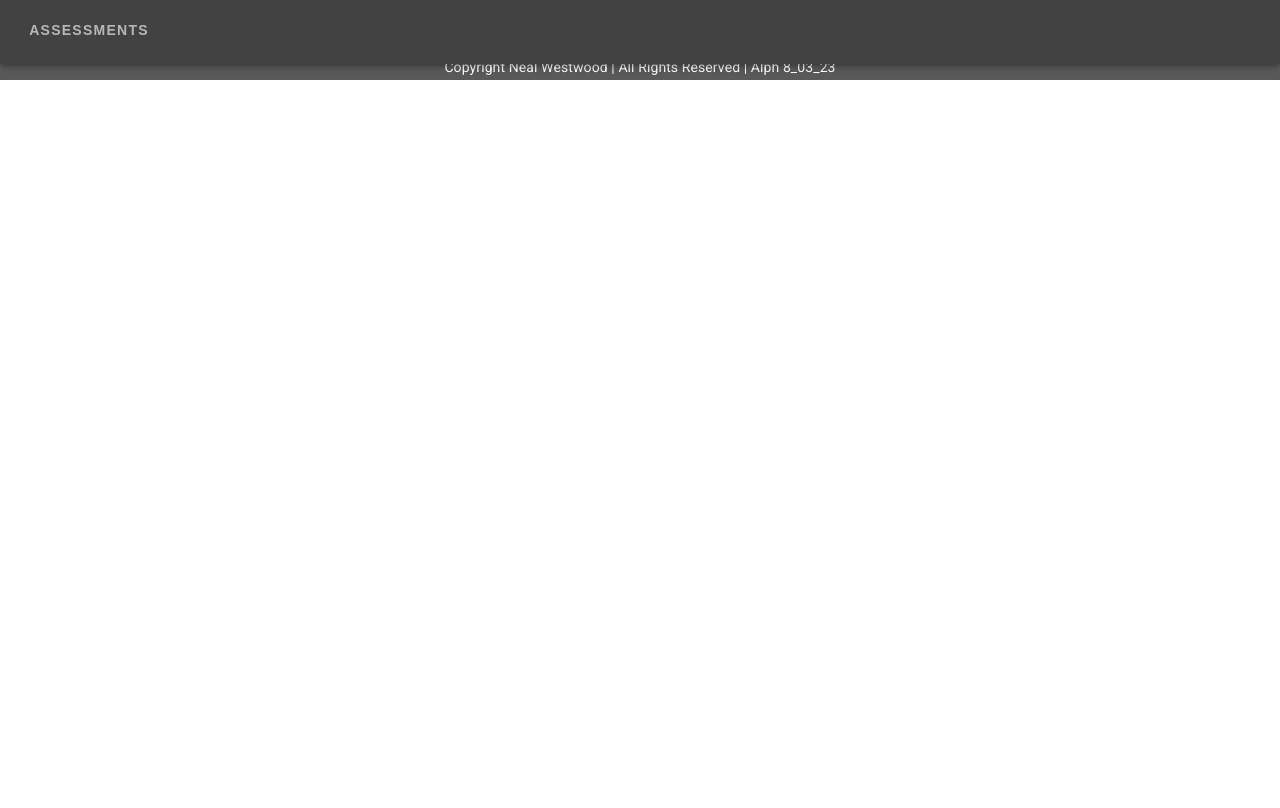
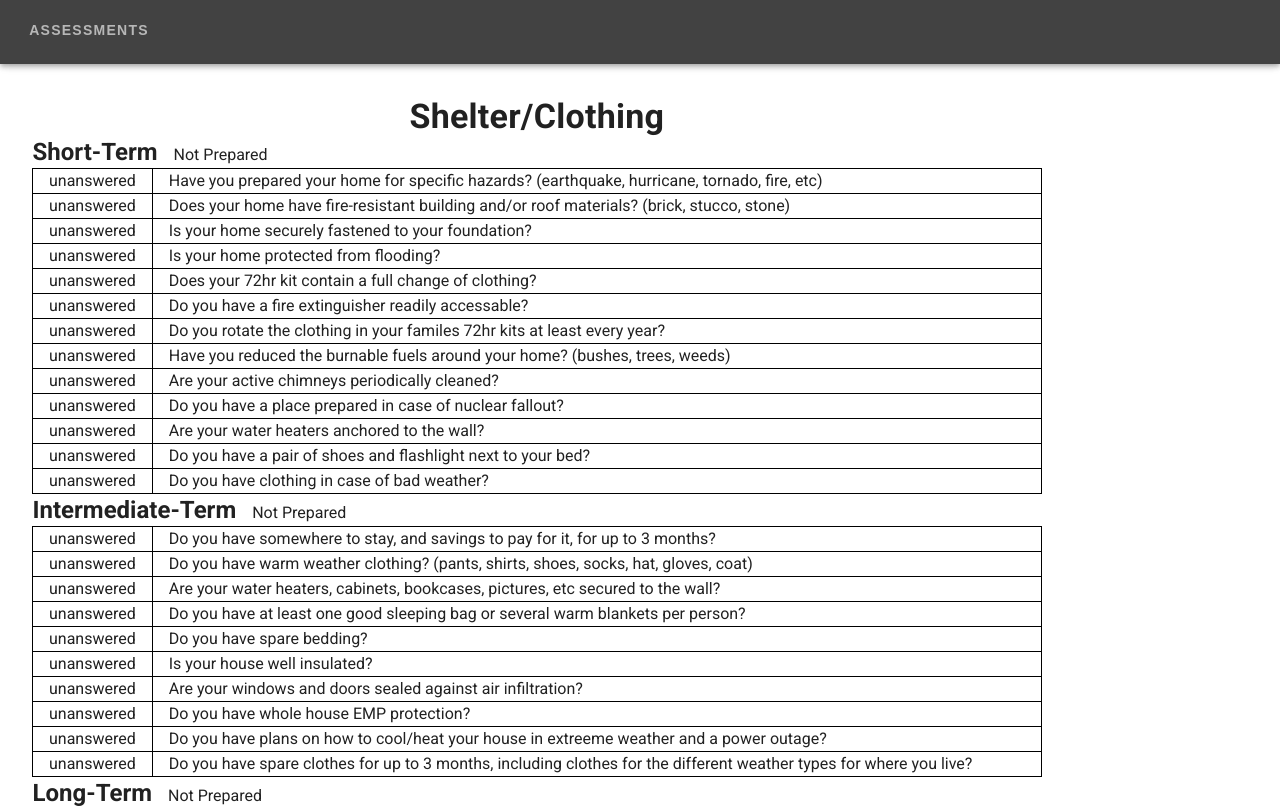
Before and after one commit to N-Westwood/dads-website, a Vue app: page /print in a window 1280 px wide. Shown: the top 808 px of the page. Built offline with nearby package versions, Linux system fonts and the light colour scheme.

Commit message:
Adds print page

```diff
--- a/src/components/Footer.vue
+++ b/src/components/Footer.vue
@@ -1,17 +1,21 @@
 <template>
-  <v-footer
-    dark
-    padless
-  >
+  <v-footer dark padless>
     <v-card
       flat
       tile
       color="secondary"
       class="lighten-1 white--text text-center"
-      width='100%'
-      height='5em'
+      width="100%"
+      height="5em"
     >
-      <router-link class="white--text" :to="{ name: 'References'}">References</router-link>
+      <router-link
+        class="white--text inline-block px-2"
+        :to="{ name: 'References' }"
+        >References</router-link
+      >
+      <router-link class="white--text inline-block px-2" :to="{ name: 'Print' }"
+        >Print Summary</router-link
+      >
       <v-card-text class="white--text pt-8">
         Copyright Neal Westwood | All Rights Reserved | Alph 8_03_23
       </v-card-text>
@@ -21,11 +25,11 @@
 
 <script>
 export default {
-  data: ()=> {
+  data: () => {
     return {
       icons: [
         ['mdi-github', 'https://github.com/david3214'],
-        ['mdi-linkedin', 'https://www.linkedin.com/in/david-westwood-01354b225'],
+        ['mdi-linkedin', 'https://www.linkedin.com/in/david-westwood-01354b225']
       ]
     }
   }
--- a/src/components/Header.vue
+++ b/src/components/Header.vue
@@ -112,4 +112,9 @@ export default {
   height: auto !important;
   padding: 0 !important;
 }
+@media print {
+  .v-toolbar {
+    display: none !important;
+  }
+}
 </style>
--- a/src/router/index.js
+++ b/src/router/index.js
@@ -3,6 +3,7 @@ import VueRouter from 'vue-router'
 import Home from '../views/Home.vue'
 import Survey from '../views/Survey.vue'
 import Reference from '../views/Reference.vue'
+import Print from '../views/Print.vue'
 
 Vue.use(VueRouter)
 
@@ -21,6 +22,11 @@ const routes = [
     path: '/references',
     name: 'References',
     component: Reference
+  },
+  {
+    path: '/print',
+    name: 'Print',
+    component: Print
   }
 ]
 
--- /dev/null
+++ b/src/views/Print.vue
@@ -0,0 +1,121 @@
+<template>
+  <v-main class="mt-16 pb-16 pl-8 pr-8">
+    <table class="w-100 table">
+      <colgroup></colgroup>
+      <thead>
+        <tr>
+          <th></th>
+        </tr>
+      </thead>
+      <tbody>
+        <template v-for="category in categories">
+          <tr :key="category.id" class="pagebreak">
+            <td
+              colspan="3"
+              class="text-center font-weight-bold text-h4 pt-8 inline-block"
+            >
+              {{ category.label }}
+            </td>
+          </tr>
+          <template v-for="(period, key) in category.periods">
+            <tr :key="category.id + key">
+              <td colspan="2">
+                <span class="font-weight-bold text-h5 inline-block pr-4">{{
+                  period.label
+                }}</span>
+                <span>{{ period.overall }}</span>
+              </td>
+            </tr>
+            <template v-for="question in period.questions">
+              <tr :key="category.id + key + question.id">
+                <td class="px-4 bordered">
+                  {{
+                    question.answer === 1
+                      ? 'yes'
+                      : question.answer === 0
+                      ? 'no'
+                      : 'unanswered'
+                  }}
+                </td>
+                <td class="px-4 bordered">{{ question.question }}</td>
+              </tr>
+            </template>
+          </template>
+        </template>
+      </tbody>
+    </table>
+  </v-main>
+</template>
+
+<script>
+import data from '../assets/data.json'
+import { getAnswers } from '../lib/answers.js'
+
+const overallLabels = {
+  1: 'Reasonably Prepared',
+  2: 'Somewhat Prepared',
+  3: 'Not Prepared'
+}
+
+export default {
+  name: 'Print',
+  data: () => {
+    const answers = getAnswers()
+    const periodsById = data.periods.reduce((map, period) => {
+      map[period.id] = period
+      return map
+    }, {})
+    return {
+      categories: data.categories.map((category) => ({
+        id: category.id,
+        label: category.label,
+        answers: answers.overall[category.id],
+        periods: {
+          short: {
+            label: periodsById.short.label,
+            overall: overallLabels[answers.overall[category.id].short ?? 3],
+            questions: category.questions.short.map((question) => ({
+              id: question.id,
+              question: question.question,
+              answer: answers[question.id]
+            }))
+          },
+          intermediate: {
+            label: periodsById.intermediate.label,
+            overall:
+              overallLabels[answers.overall[category.id].intermediate ?? 3],
+            questions: category.questions.intermediate.map((question) => ({
+              id: question.id,
+              question: question.question,
+              answer: answers[question.id]
+            }))
+          },
+          long: {
+            label: periodsById.long.label,
+            overall: overallLabels[answers.overall[category.id].long ?? 3],
+            questions: category.questions.long.map((question) => ({
+              id: question.id,
+              question: question.question,
+              answer: answers[question.id]
+            }))
+          }
+        }
+      }))
+    }
+  }
+}
+</script>
+
+<style scoped>
+@media print {
+  .pagebreak {
+    page-break-before: always;
+  }
+}
+.bordered {
+  border: 1px solid black;
+}
+.table {
+  border-collapse: collapse;
+}
+</style>
```
Also changed, not shown: 1 other file (tests, documents, lock files or other folders).
